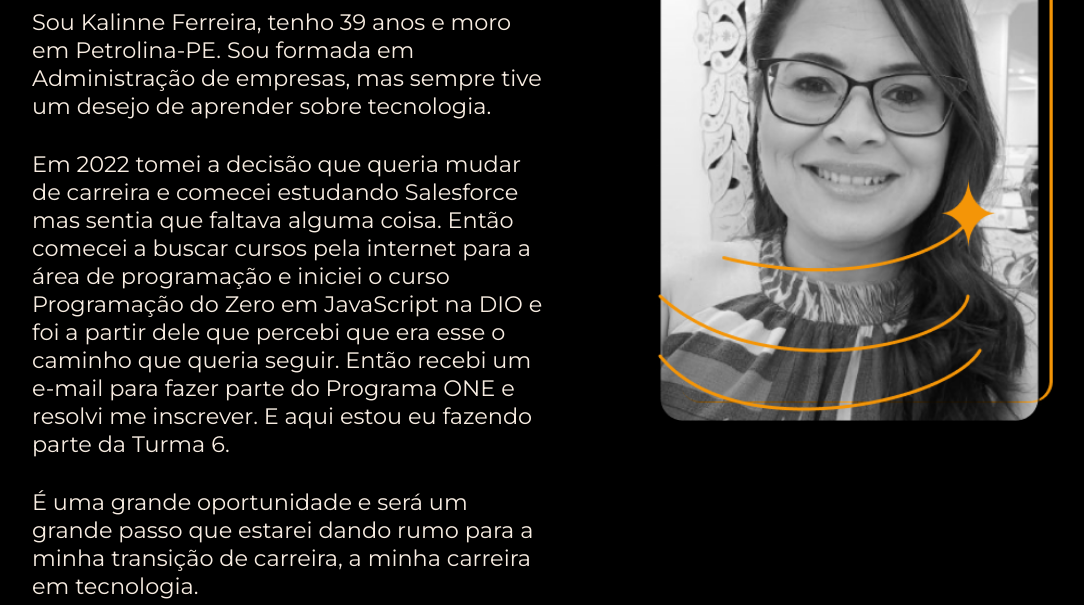
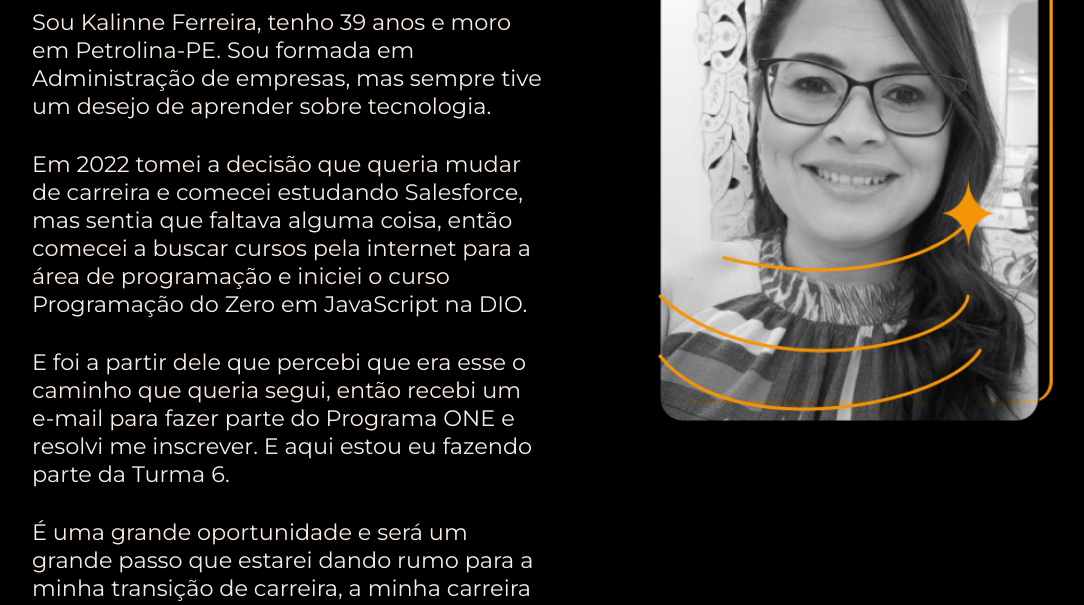
Before and after one commit to kalinne18/projeto-pagina-web-ONE, a plain HTML site: page about.html in a window 1280 px wide. Shown: the part 183-788 px from the top of the page, without its empty margins (96-1180 px from the left). Drawn offline with nearby package versions, Linux system fonts and the light colour scheme.

Commit message:
Atualização about.html

```diff
--- a/about.html
+++ b/about.html
@@ -21,7 +21,8 @@
             <h1 class="titulo"> Sobre mim </h1>
             <p class="paragrafo"> Sou Kalinne Ferreira, tenho 39 anos e moro em Petrolina-PE.
                 Sou formada em Administração de empresas, mas sempre tive um desejo de aprender sobre tecnologia.</p>
-                <p class="paragrafo">Em 2022 tomei a decisão que queria mudar de carreira e comecei estudando Salesforce mas sentia que faltava alguma coisa. Então comecei a buscar cursos pela internet para a área de programação e iniciei o curso Programação do Zero em JavaScript na DIO e foi a partir dele que percebi que era esse o caminho que queria seguir. Então recebi um e-mail para fazer parte do Programa ONE e resolvi me inscrever. E aqui estou eu fazendo parte da Turma 6. </p>
+                <p class="paragrafo">Em 2022 tomei a decisão que queria mudar de carreira e comecei estudando Salesforce, mas sentia que faltava alguma coisa, então comecei a buscar cursos pela internet para a área de programação e iniciei o curso Programação do Zero em JavaScript na DIO.</p>
+            <p class= "paragrafo"> E foi a partir dele que percebi que era esse o caminho que queria segui, então recebi um e-mail para fazer parte do Programa ONE e resolvi me inscrever. E aqui estou eu fazendo parte da Turma 6. </p>
                 <p class="paragrafo">É uma grande oportunidade e será um grande passo que estarei dando rumo para a minha transição de carreira, a minha carreira em tecnologia. </p>
 
         </section>
```
